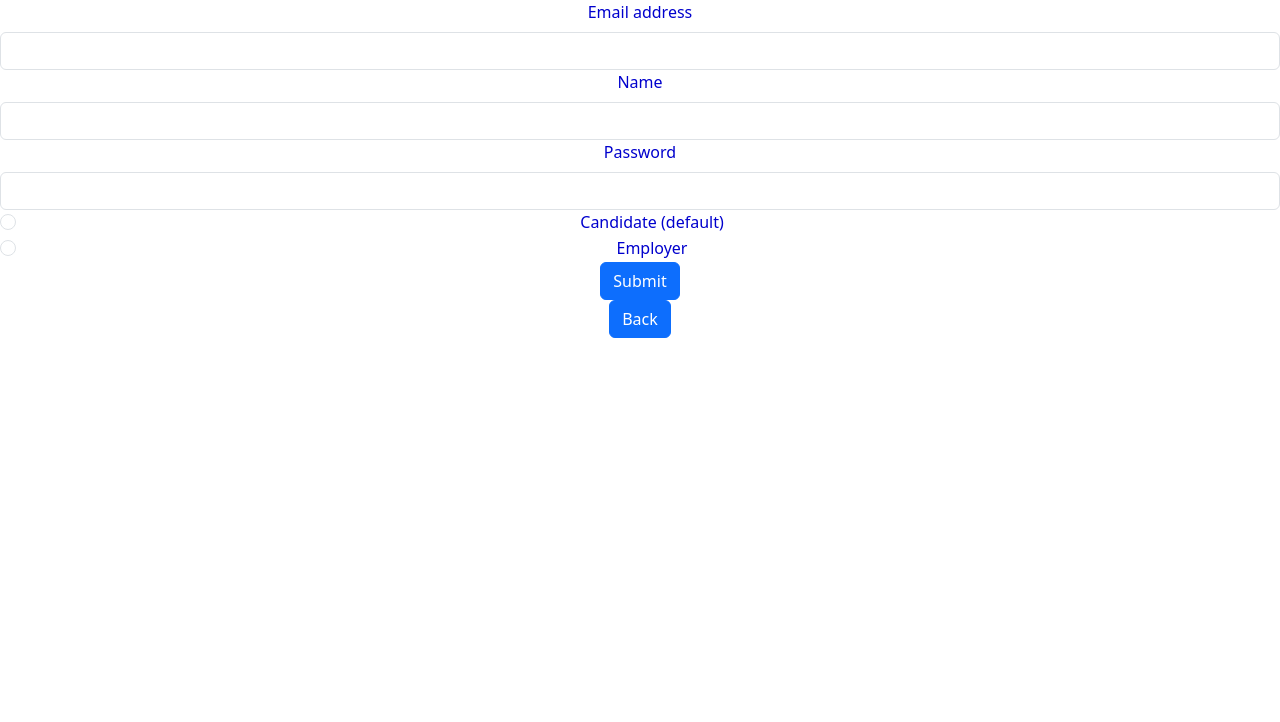
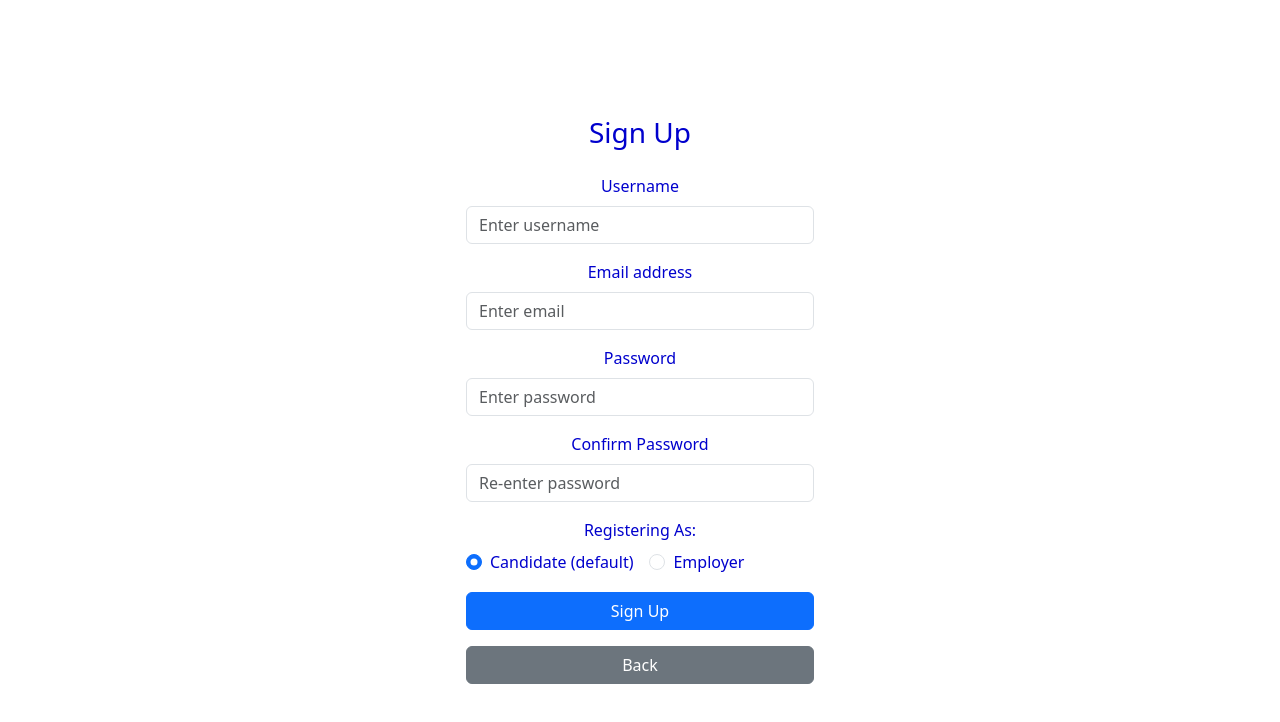
Before and after one commit to ColinMcD6/CareerSphere, a React (Vite) app in the folder frontend/: page /signup in a window 1280 px wide. Shown: the top 722 px of the page. Built offline with nearby package versions, Linux system fonts and the light colour scheme; no server answers.

Commit message:
improved the UI, connected the frontend to backed for login and signup.

```diff
--- a/frontend/src/pages/Home.tsx
+++ b/frontend/src/pages/Home.tsx
@@ -10,18 +10,13 @@ const Home = () => {
   const handleLogIn = async () => {
     navigate("/login");
   };
-  const handleSignUp = async () => {
-    navigate("/signup");
-  };
+
   //would be good to wrap the buttons in something to position them nicely
   let out = (
     <>
       <h1>Welcome to CareerSphere</h1>
       <Button className="logButton" onClick={handleLogIn}>
         Log In
-      </Button>
-      <Button className="signButton" onClick={handleSignUp}>
-        Sign up
       </Button>
     </>
   );
--- a/frontend/src/pages/LogIn.tsx
+++ b/frontend/src/pages/LogIn.tsx
@@ -1,55 +1,88 @@
-import { Button } from "react-bootstrap";
+import { useState } from "react";
+import { Button, Container, Row, Col, Form } from "react-bootstrap";
 import { useNavigate } from "react-router-dom";
+import { checklogIn } from "../lib/api";
 
-// TODO add a forgot password button that takes you to home page and sends an email to change password
-//I will not implement the email thing, that is sukhmeet
 const LogIn = () => {
   const navigate = useNavigate();
-  const handleBack = async () => {
-    navigate("/");
+  const [formData, setFormData] = useState({
+    email: "",
+    password: "",
+  });
+
+  const handleChange = (e: React.ChangeEvent<HTMLInputElement>) => {
+    setFormData({ ...formData, [e.target.name]: e.target.value });
   };
-  const handleSubmit = () => {
-    let email = document.getElementById("inputEmail") as HTMLInputElement;
-    let password = document.getElementById("inputPassword") as HTMLInputElement;
-    //need a function that takes these and fetches profile
-    //take variable.value not just the variable||||||||||||||||||||||
-    navigate("/welcome");
+
+  const handleSubmit = async (event: React.FormEvent) => {
+    event.preventDefault();
+
+    console.log(formData.email, formData.password);
+
+    try {
+      await checklogIn({ email: formData.email, password: formData.password });
+      navigate("/welcome");
+    } catch (error) {
+      alert("Invalid email or password. Please try again.");
+    }
   };
-  let out = (
-    <>
-      <form>
-        <div className="mb-3">
-          <label htmlFor="exampleInputEmail1" className="form-label">
-            Email address
-          </label>
-          <input
-            type="email"
-            className="form-control"
-            id="exampleInputEmail1"
-          />
-        </div>
-        <div className="mb-3">
-          <label htmlFor="exampleInputPassword1" className="form-label">
-            Password
-          </label>
-          <input
-            type="password"
-            className="form-control"
-            id="exampleInputPassword1"
-          />
-        </div>
-        <button
-          type="submit"
-          className="btn btn-primary"
-          onClick={handleSubmit}
-        >
-          Submit
-        </button>
-      </form>
-      <Button onClick={handleBack}>Back</Button>
-    </>
+
+  return (
+    <Container className="d-flex justify-content-center align-items-center" style={{ minHeight: "100vh" }}>
+      <Row className="w-100">
+        <Col xs={12} md={6} lg={4} className="mx-auto">
+          <h3 className="text-center mb-4">Log In</h3>
+          <Form onSubmit={handleSubmit}>
+            {/* Email Field */}
+            <Form.Group className="mb-3" controlId="inputEmail">
+              <Form.Label>Email address</Form.Label>
+              <Form.Control
+                type="email"
+                name="email"
+                placeholder="Enter email"
+                value={formData.email}
+                onChange={handleChange}
+                required
+              />
+            </Form.Group>
+            <Form.Group className="mb-2" controlId="inputPassword">
+              <Form.Label>Password</Form.Label>
+              <Form.Control
+                type="password"
+                name="password"
+                placeholder="Enter password"
+                value={formData.password}
+                onChange={handleChange}
+                required
+              />
+            </Form.Group>
+            <div className="text-end mb-3">
+              <Button
+                variant="link"
+                className="p-0"
+                onClick={() => navigate("/forgotpassword")}
+              >
+                Forgot Password?
+              </Button>
+            </div>
+            <Button variant="primary" type="submit" className="w-100">
+              Log In
+            </Button>
+            <Button
+              variant="outline-secondary"
+              onClick={() => navigate("/signup")}
+              className="w-100 mt-2"
+            >
+              Need to Create Account?
+            </Button>
+          </Form>
+          <Button variant="secondary" onClick={() => navigate("/")} className="w-100 mt-3">
+            Back
+          </Button>
+        </Col>
+      </Row>
+    </Container>
   );
-  return out;
 };
 
 export default LogIn;
--- a/frontend/src/pages/SignUp.tsx
+++ b/frontend/src/pages/SignUp.tsx
@@ -1,77 +1,135 @@
-import { Button } from "react-bootstrap";
+import { useState } from "react";
+import { Button, Container, Row, Col, Form } from "react-bootstrap";
 import { useNavigate } from "react-router-dom";
+import { registerUser } from "../lib/api";
 
 const SignUp = () => {
   const navigate = useNavigate();
-  let candidate = true;
-  const handleSubmit = () => {
-    let email = document.getElementById("inputEmail") as HTMLInputElement;
-    let name = document.getElementById("inputName") as HTMLInputElement;
-    let password = document.getElementById("inputPassword") as HTMLInputElement;
-    //need a function that takes these + candidate and makes a profile -> from backend layer
-    //take variable.value not just the variable||||||||||||||||||||||
-    navigate("/");
-  };
-  const handleClick1 = () => {
-    candidate = true;
-  };
-  const handleClick2 = () => {
-    candidate = false;
+  const [candidate, setCandidate] = useState(true);
+  const [formData, setFormData] = useState({
+    username: "", // Changed order: Username is at the top
+    email: "",
+    password: "",
+    confirm_password: "",
+  });
+
+  const handleChange = (e: React.ChangeEvent<HTMLInputElement>) => {
+    setFormData({ ...formData, [e.target.name]: e.target.value });
   };
 
-  let out = (
-    <>
-      <form>
-        <div className="emailDiv">
-          <label htmlFor="inputEmail" className="form-label">
-            Email address
-          </label>
-          <input type="email" className="form-control" id="inputEmail" />
-        </div>
-        <div className="nameDiv">
-          <label htmlFor="inputName" className="form-label">
-            Name
-          </label>
-          <input type="name" className="form-control" id="inputName" />
-        </div>
-        <div className="passwordDiv">
-          <label htmlFor="inputPassword" className="form-label">
-            Password
-          </label>
-          <input type="password" className="form-control" id="inputPassword" />
-        </div>
-        <div className="form-check">
-          <input
-            className="form-check-input"
-            type="radio"
-            name="roleRadio"
-            id="radio1"
-            onClick={handleClick1}
-          />
-          <label className="form-check-label" htmlFor="radio1">
-            Candidate (default)
-          </label>
-        </div>
-        <div className="form-check">
-          <input
-            className="form-check-input"
-            type="radio"
-            name="roleRadio"
-            id="radio2"
-            onClick={handleClick2}
-          />
-          <label className="form-check-label" htmlFor="radio2">
-            Employer
-          </label>
-        </div>
-        <button type="submit" className="btn btn-primary">
-          Submit
-        </button>
-      </form>
-      <Button onClick={handleSubmit}>Back</Button>
-    </>
+  const handleSubmit = async (e: React.FormEvent) => {
+    e.preventDefault(); // Prevent page reload
+
+    if (formData.password !== formData.confirm_password) {
+      alert("Passwords do not match!");
+      return;
+    }
+
+    // Determine user role based on selection
+    const userRole = candidate ? "Candidate" : "Employer";
+
+    try {
+      await registerUser({ ...formData, userRole });
+      navigate("/login");
+    } catch (error) {
+      console.error("Error registering user:", error);
+      alert("Registration failed. Please try again.");
+    }
+  };
+
+  return (
+    <Container className="d-flex justify-content-center align-items-center" style={{ minHeight: "100vh" }}>
+      <Row className="w-100">
+        <Col xs={12} md={6} lg={4} className="mx-auto">
+          <h3 className="text-center mb-4">Sign Up</h3>
+          <Form onSubmit={handleSubmit}>
+            {/* Username Field (Moved to the top) */}
+            <Form.Group className="mb-3" controlId="inputUsername">
+              <Form.Label>Username</Form.Label>
+              <Form.Control
+                type="text"
+                name="username"
+                placeholder="Enter username"
+                value={formData.username}
+                onChange={handleChange}
+                required
+              />
+            </Form.Group>
+
+            {/* Email Field */}
+            <Form.Group className="mb-3" controlId="inputEmail">
+              <Form.Label>Email address</Form.Label>
+              <Form.Control
+                type="email"
+                name="email"
+                placeholder="Enter email"
+                value={formData.email}
+                onChange={handleChange}
+                required
+              />
+            </Form.Group>
+
+            {/* Password Field */}
+            <Form.Group className="mb-3" controlId="inputPassword">
+              <Form.Label>Password</Form.Label>
+              <Form.Control
+                type="password"
+                name="password"
+                placeholder="Enter password"
+                value={formData.password}
+                onChange={handleChange}
+                required
+              />
+            </Form.Group>
+
+            {/* Confirm Password Field */}
+            <Form.Group className="mb-3" controlId="confirm_password">
+              <Form.Label>Confirm Password</Form.Label>
+              <Form.Control
+                type="password"
+                name="confirm_password"
+                placeholder="Re-enter password"
+                value={formData.confirm_password}
+                onChange={handleChange}
+                required
+              />
+            </Form.Group>
+
+            {/* Role Selection */}
+            <Form.Group className="mb-3">
+              <Form.Label>Registering As:</Form.Label>
+              <div className="d-flex gap-3">
+                <Form.Check
+                  type="radio"
+                  label="Candidate (default)"
+                  name="roleRadio"
+                  checked={candidate}
+                  onChange={() => setCandidate(true)}
+                />
+                <Form.Check
+                  type="radio"
+                  label="Employer"
+                  name="roleRadio"
+                  checked={!candidate}
+                  onChange={() => setCandidate(false)}
+                />
+              </div>
+            </Form.Group>
+
+            {/* Submit Button */}
+            <Button variant="primary" type="submit" className="w-100">
+              Sign Up
+            </Button>
+          </Form>
+
+          {/* Back Button */}
+          <Button variant="secondary" onClick={() => navigate("/")} className="w-100 mt-3">
+            Back
+          </Button>
+        </Col>
+      </Row>
+    </Container>
   );
-  return out;
 };
 
 export default SignUp;
--- a/frontend/src/pages/Welcome.tsx
+++ b/frontend/src/pages/Welcome.tsx
@@ -15,7 +15,7 @@ const Welcome = () => {
 
   let out = (
     <>
-      <h1>Welcome {user?.name}!</h1>
+      <h1>Welcome {user?.username}!</h1>
       <Button onClick={handleBack}>Log Out</Button>
       <Button onClick={handleProfile}>Edit Profile</Button>
     </>
```
Also changed, not shown: frontend/src/lib/api.ts (+25 -2 lines), frontend/src/pages/Account.tsx (+4 -3 lines).
